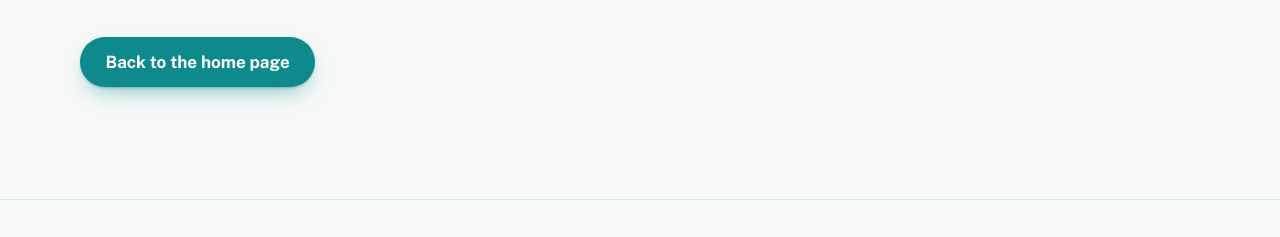
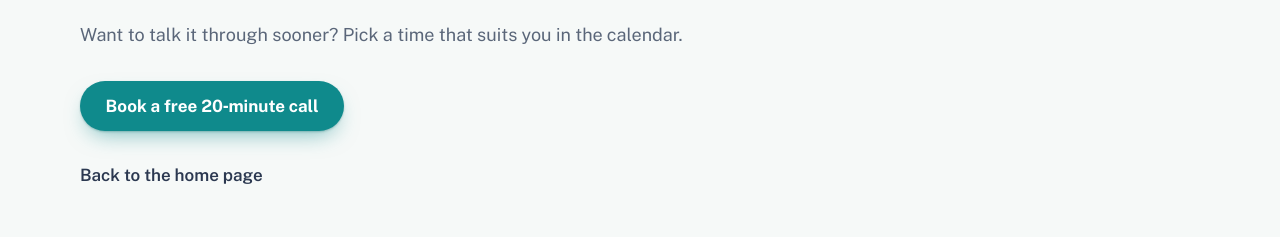
Before and after one commit to Corbeaunoir78/clarion-ai-website, a website: page thanks.html in a window 1280 px wide. Shown: the part 359-596 px from the top of the page. Drawn offline with nearby package versions, Linux system fonts and the light colour scheme.

Commit message:
Add Clarion Calendly booking link to CTA blocks and thank-you page
Co-Authored-By: Claude Sonnet 5.5 <noreply@anthropic.com>

```diff
--- a/thanks.html
+++ b/thanks.html
@@ -65,7 +65,9 @@
     <div class="max-w-copy">
       <h1 class="d text-[2.25rem] md:text-[3rem]">Thank you, we have your answers.</h1>
       <p class="mt-6 text-lg text-slate">We will review them and email you a first read on where AI could help your business. If nothing arrives, check your spam folder or email us.</p>
-      <a href="index.html" class="btn btn-teal mt-10">Back to the home page</a>
+      <p class="mt-6 text-lg text-slate">Want to talk it through sooner? Pick a time that suits you in the calendar.</p>
+      <a href="https://calendly.com/ai-clarion-consult/clarion-ai-discovery-call" target="_blank" rel="noopener" class="btn btn-teal mt-8">Book a free 20&#8209;minute call</a>
+      <p class="mt-8"><a href="index.html" class="lnk">Back to the home page</a></p>
     </div>
   </main>
 
```
Also changed, not shown: audit.html (+1 -0 lines), index.html (+1 -0 lines).
